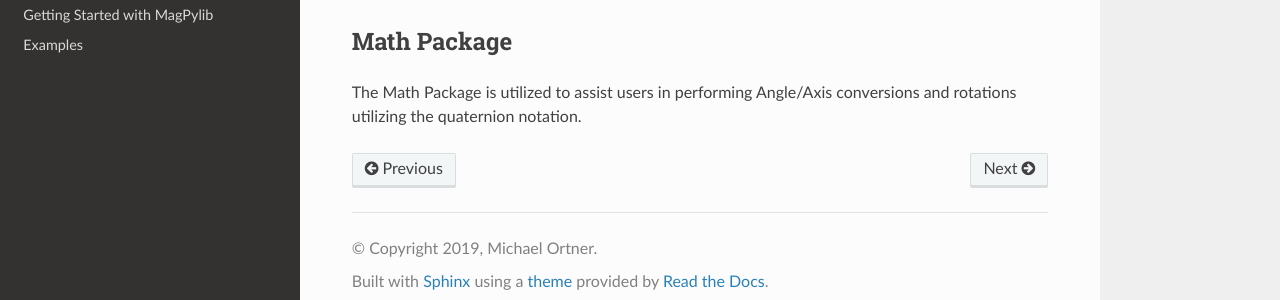
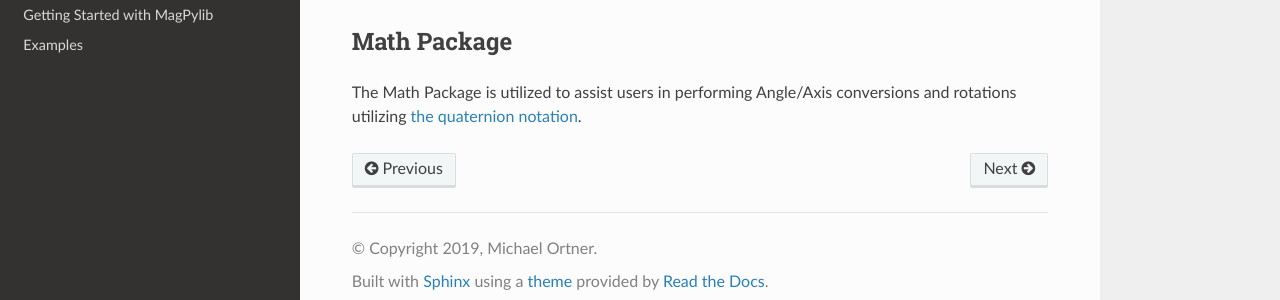
Before and after one commit to magpylib/magpylib, a Sphinx documentation site: the page built from docs/_pages/1_fundamentals.md, in a window 1280 px wide and 900 px high, scrolled down 4569 px. Shown: the part 582-882 px from the top of the window. Built offline with Sphinx 7.4.7 and the Read the Docs theme 2.0.0, drawn with Linux system fonts in a browser that asks for light colours; formulas are drawn with MathJax 3; pages that are not in the unit, such as notebooks, are missing from menus; the version number is read from the project's files by our own code; part of the change alters nothing that is shown.

```diff
--- a/docs/_pages/1_fundamentals.md
+++ b/docs/_pages/1_fundamentals.md
@@ -123,6 +123,6 @@ Magnets with holes may be described by adding sources of conflicting magnetism i
 
 ## Math Package
 
-The Math Package is utilized to assist users in performing Angle/Axis conversions and rotations utilizing the quaternion notation.
+The Math Package is utilized to assist users in performing Angle/Axis conversions and rotations utilizing [the quaternion notation](https://en.wikipedia.org/wiki/Quaternions_and_spatial_rotation).
 
 [paper]: http://mystery-404.herokuapp.com
```
